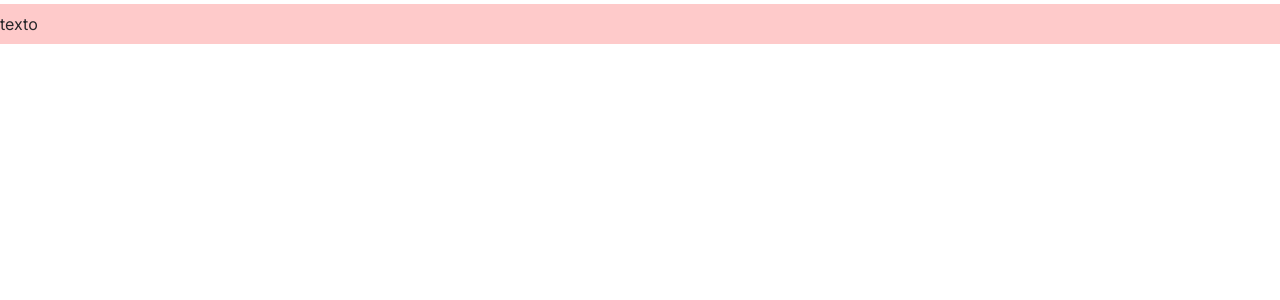
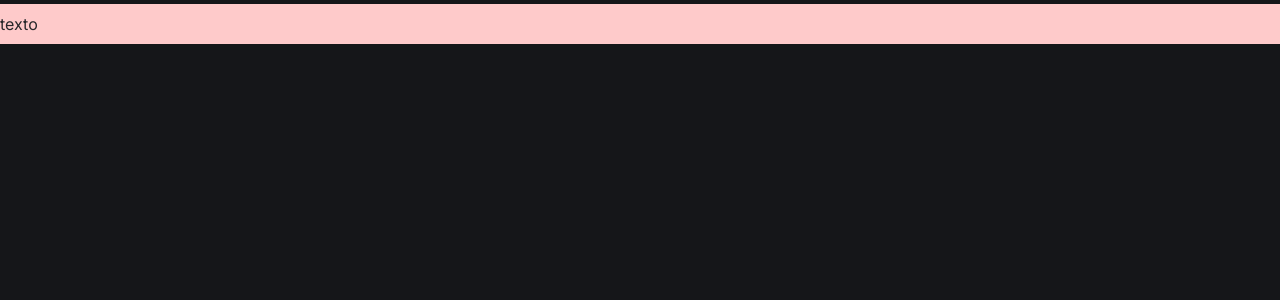
Before and after one commit to huannvictor/fsw-barber, a Next.js app: page / in a window 1280 px wide. Shown: the top 300 px of the page. Built offline with nearby package versions, Linux system fonts and the light colour scheme.

Commit message:
chore: updates shadcb theme

```diff
--- a/app/globals.css
+++ b/app/globals.css
@@ -3,67 +3,47 @@
 @tailwind utilities;
 
 @layer base {
-  :root {
-    --background: 0 0% 100%;
-    --foreground: 222.2 84% 4.9%;
-    --card: 0 0% 100%;
-    --card-foreground: 222.2 84% 4.9%;
-    --popover: 0 0% 100%;
-    --popover-foreground: 222.2 84% 4.9%;
-    --primary: 222.2 47.4% 11.2%;
-    --primary-foreground: 210 40% 98%;
-    --secondary: 210 40% 96.1%;
-    --secondary-foreground: 222.2 47.4% 11.2%;
-    --muted: 210 40% 96.1%;
-    --muted-foreground: 215.4 16.3% 46.9%;
-    --accent: 210 40% 96.1%;
-    --accent-foreground: 222.2 47.4% 11.2%;
-    --destructive: 0 84.2% 60.2%;
+  .dark {
+    --background: 225 9% 9%;
+    --foreground: 210 40% 98%;
+
+    --card: 228 9% 11%;
+    --card-foreground: 210 40% 98%;
+
+    --popover: 228 9% 11%;
+    --popover-foreground: 210 40% 98%;
+
+    --primary: 252 100% 69%;
+    --primary-foreground: 0 0% 100%;
+
+    --secondary: 228 6% 16%;
+    --secondary-foreground: 210 40% 98%;
+
+    --muted: 228 6% 16%;
+    --muted-foreground: 215 20.2% 65.1%;
+
+    --accent: 228 6% 16%;
+    --accent-foreground: 210 40% 98%;
+
+    --destructive: 0 84% 60%;
     --destructive-foreground: 210 40% 98%;
-    --border: 214.3 31.8% 91.4%;
-    --input: 214.3 31.8% 91.4%;
-    --ring: 222.2 84% 4.9%;
+
+    --border: 228 6% 16%;
+    --input: 228 6% 16%;
+    --ring: 212.7 26.8% 83.9%;
+
     --radius: 0.5rem;
-    --chart-1: 12 76% 61%;
-    --chart-2: 173 58% 39%;
-    --chart-3: 197 37% 24%;
-    --chart-4: 43 74% 66%;
-    --chart-5: 27 87% 67%;
-  }
-
-  .dark {
-    --background: 222.2 84% 4.9%;
-    --foreground: 210 40% 98%;
-    --card: 222.2 84% 4.9%;
-    --card-foreground: 210 40% 98%;
-    --popover: 222.2 84% 4.9%;
-    --popover-foreground: 210 40% 98%;
-    --primary: 210 40% 98%;
-    --primary-foreground: 222.2 47.4% 11.2%;
-    --secondary: 217.2 32.6% 17.5%;
-    --secondary-foreground: 210 40% 98%;
-    --muted: 217.2 32.6% 17.5%;
-    --muted-foreground: 215 20.2% 65.1%;
-    --accent: 217.2 32.6% 17.5%;
-    --accent-foreground: 210 40% 98%;
-    --destructive: 0 62.8% 30.6%;
-    --destructive-foreground: 210 40% 98%;
-    --border: 217.2 32.6% 17.5%;
-    --input: 217.2 32.6% 17.5%;
-    --ring: 212.7 26.8% 83.9%;
-    --chart-1: 220 70% 50%;
-    --chart-2: 160 60% 45%;
-    --chart-3: 30 80% 55%;
-    --chart-4: 280 65% 60%;
-    --chart-5: 340 75% 55%;
   }
 }
 
 @layer base {
   * {
-    @apply border-border;
+    @apply border-border antialiased;
+  }
+  html {
+    @apply h-full;
   }
   body {
-    @apply bg-background text-foreground;
+    @apply h-full bg-background text-foreground;
   }
 }
--- a/app/layout.tsx
+++ b/app/layout.tsx
@@ -15,7 +15,7 @@
   children: React.ReactNode;
 }>) {
   return (
-    <html lang="en">
+    <html lang="en" className="dark">
       <body className={inter.className}>{children}</body>
     </html>
   );
```
